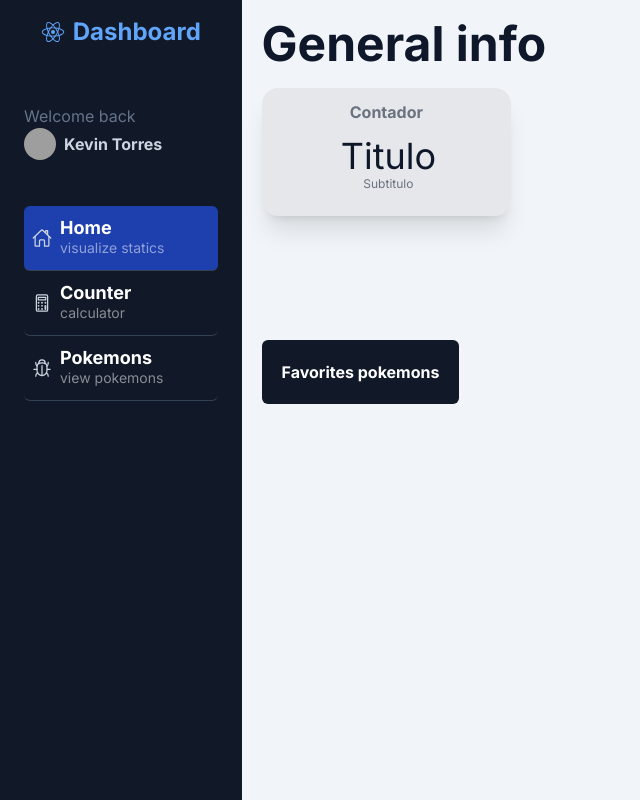
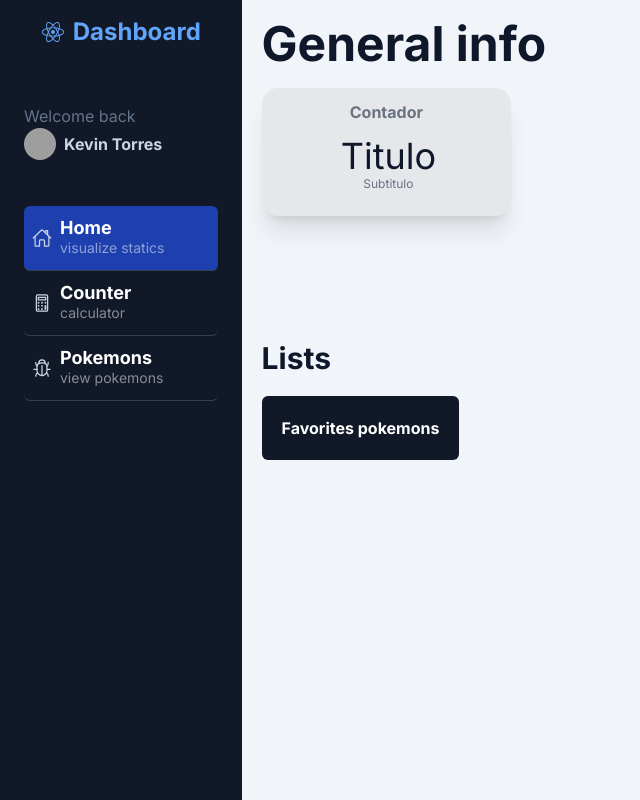
Before and after one commit to kevkodezor/nextjs-dashboard, a Next.js app: page /dashboard/home in a window 1280 px wide. Shown: the whole page, without its empty margins (0-640 px from the left). Built offline with nearby package versions, Linux system fonts and the light colour scheme; grey boxes are pictures that could not be loaded.

Commit message:
new dependencie redux & small styles

```diff
--- a/app/dashboard/home/page.tsx
+++ b/app/dashboard/home/page.tsx
@@ -9,10 +9,11 @@ export default function HomePage() {
                 <SimpleWidget />
             </div>
             <div className='border-solid h-80'>
+                <h2 className='text-3xl font-bold'>Lists</h2>
                 <Link href='/dashboard/favorites'>
                     <button
                         type='button'
-                        className='bg-gray-900 p-5 rounded-md font-bold hover:bg-gray-700 text-white'
+                        className='bg-gray-900 p-5 rounded-md font-bold hover:bg-gray-700 text-white mt-5'
                     >
                         Favorites pokemons
                     </button>
--- a/package.json
+++ b/package.json
@@ -9,9 +9,11 @@
     "lint": "next lint"
   },
   "dependencies": {
+    "@reduxjs/toolkit": "^2.0.1",
     "next": "14.0.4",
     "react": "^18",
-    "react-dom": "^18"
+    "react-dom": "^18",
+    "react-redux": "^9.0.4"
   },
   "devDependencies": {
     "@types/node": "^20",
```
Also changed, not shown: 1 other file (tests, documents, lock files or other folders).
